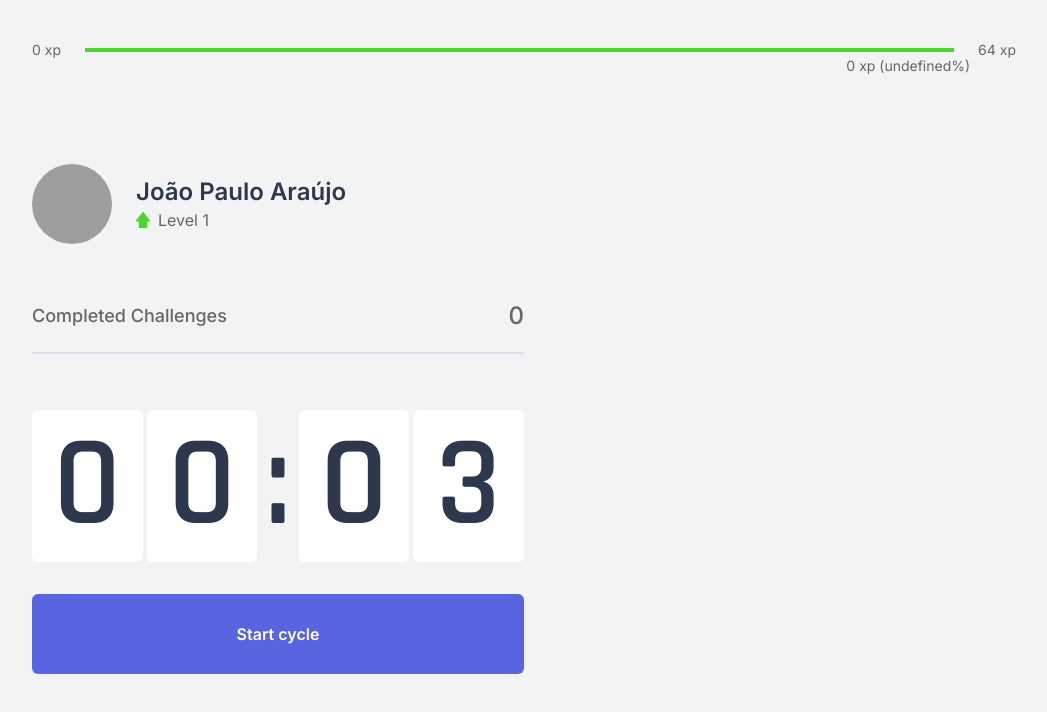
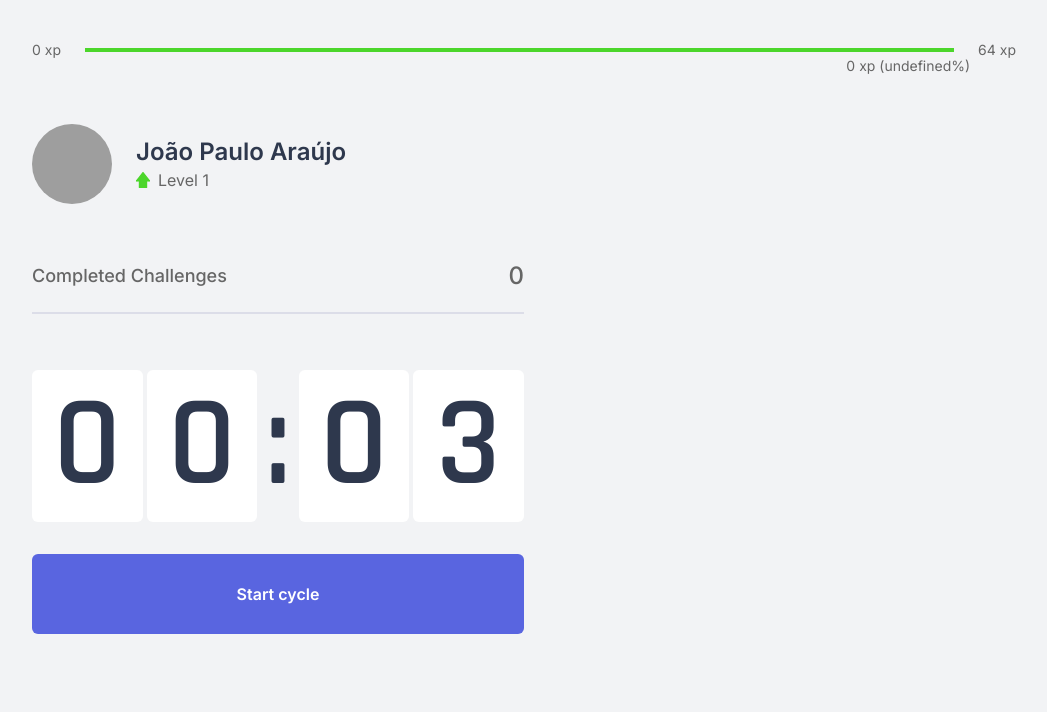
Before and after one commit to araujo-jp/Movue.it, a Nuxt app: page / in a window 1280 px wide. Shown: the top 712 px of the page, without its empty margins (116-1163 px from the left). Built offline with nearby package versions, Linux system fonts and the light colour scheme; grey boxes are pictures that could not be loaded.

Commit message:
style: update padding bottom header

```diff
--- a/components/atoms/ExperienceBar.vue
+++ b/components/atoms/ExperienceBar.vue
@@ -1,5 +1,5 @@
 <template>
-	<header class="pb-10 flex items-center">
+	<header class="pb-10 lg:pb-0 flex items-center">
 
 		<p class="text-sm">
 			{{ `${xp.start} xp` }}
```
